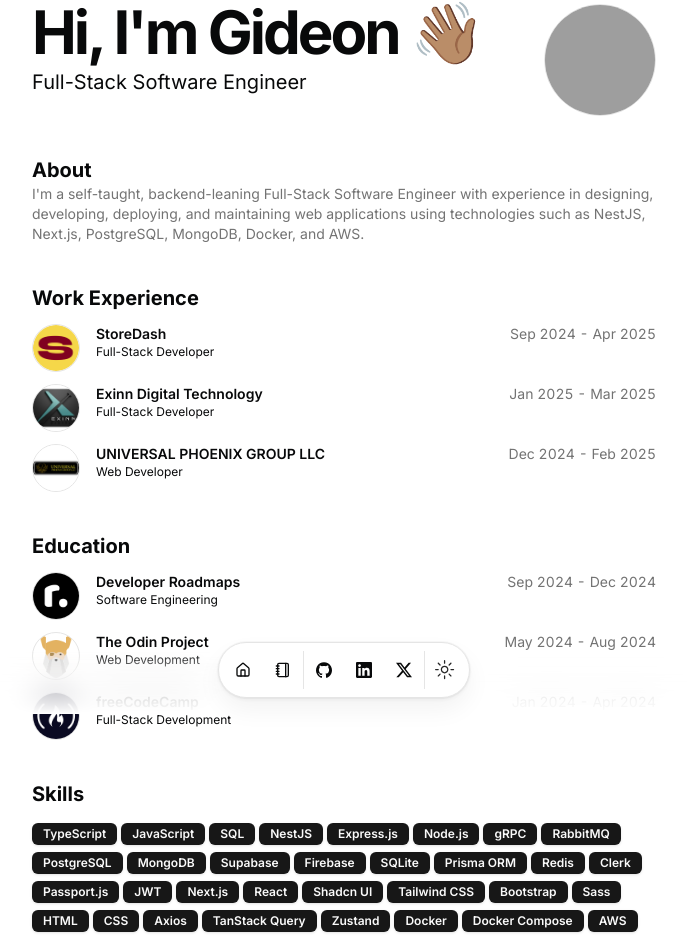
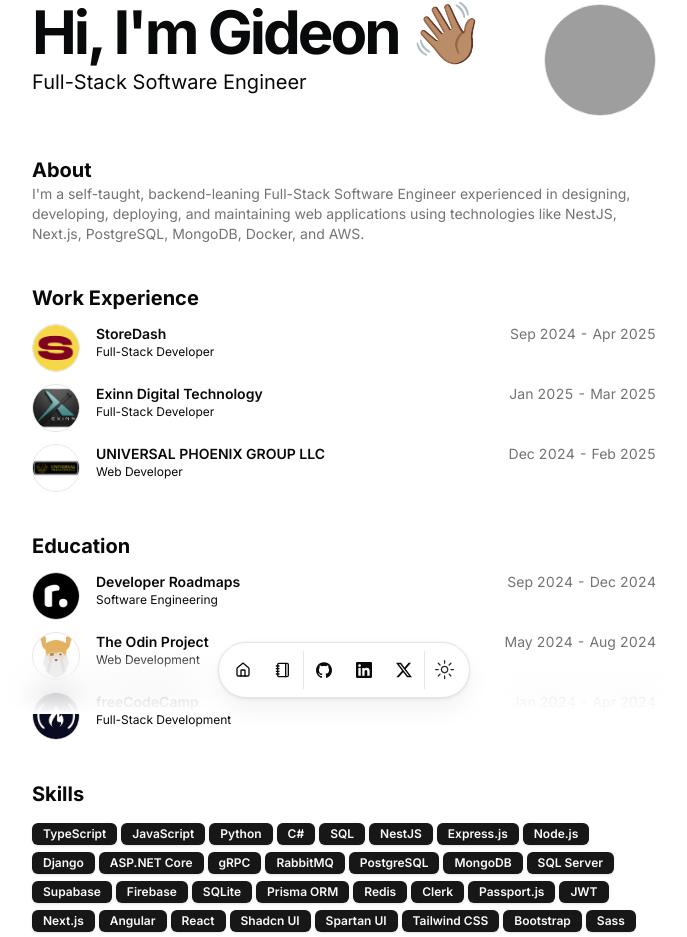
Before and after one commit to gideonadeti/portfolio, a Next.js app: page / in a window 1280 px wide. Shown: the part 86-1023 px from the top of the page, without its empty margins (296-983 px from the left). Built offline with nearby package versions, Linux system fonts and the light colour scheme; grey boxes are pictures that could not be loaded.

Commit message:
feat(resume): Enhance skills section with new technologies and update summary wording

```diff
--- a/src/data/resume.tsx
+++ b/src/data/resume.tsx
@@ -9,19 +9,24 @@
   locationLink: "https://www.google.com/maps/place/koforidua",
   description: "Full-Stack Software Engineer",
   summary:
-    "I'm a self-taught, backend-leaning Full-Stack Software Engineer with experience in designing, developing, deploying, and maintaining web applications using technologies such as NestJS, Next.js, PostgreSQL, MongoDB, Docker, and AWS.",
+    "I'm a self-taught, backend-leaning Full-Stack Software Engineer experienced in designing, developing, deploying, and maintaining web applications using technologies like NestJS, Next.js, PostgreSQL, MongoDB, Docker, and AWS.",
   avatarUrl: "https://avatars.githubusercontent.com/u/178742105",
   skills: [
     "TypeScript",
     "JavaScript",
+    "Python",
+    "C#",
     "SQL",
     "NestJS",
     "Express.js",
     "Node.js",
+    "Django",
+    "ASP.NET Core",
     "gRPC",
     "RabbitMQ",
     "PostgreSQL",
     "MongoDB",
+    "SQL Server",
     "Supabase",
     "Firebase",
     "SQLite",
@@ -31,8 +36,10 @@
     "Passport.js",
     "JWT",
     "Next.js",
+    "Angular",
     "React",
     "Shadcn UI",
+    "Spartan UI",
     "Tailwind CSS",
     "Bootstrap",
     "Sass",
@@ -44,7 +51,10 @@
     "Docker",
     "Docker Compose",
     "AWS",
+    "EC2",
+    "S3",
     "Nginx",
+    "GitHub Actions",
     "Jest",
     "Vitest",
     "Playwright",
```
